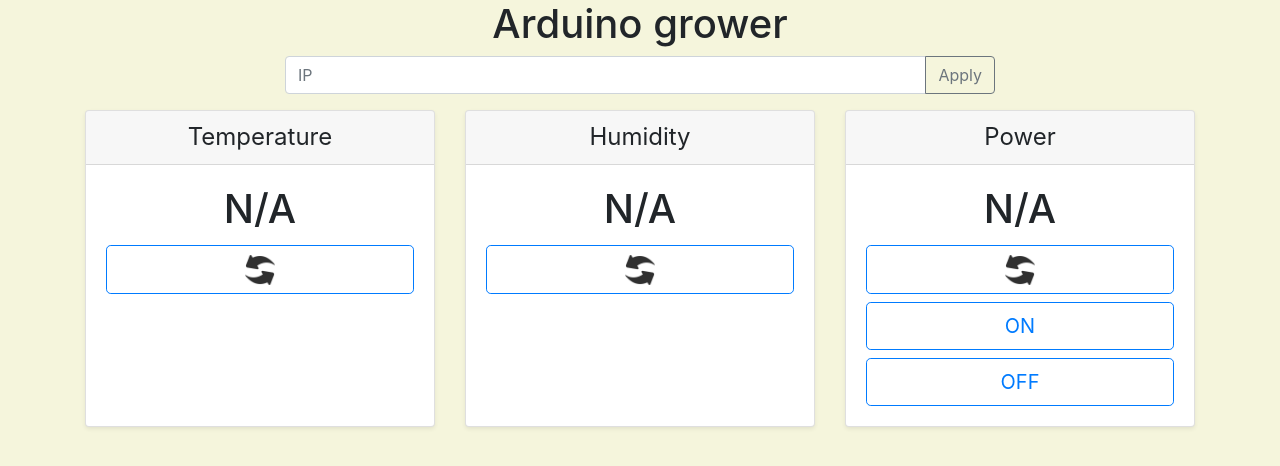
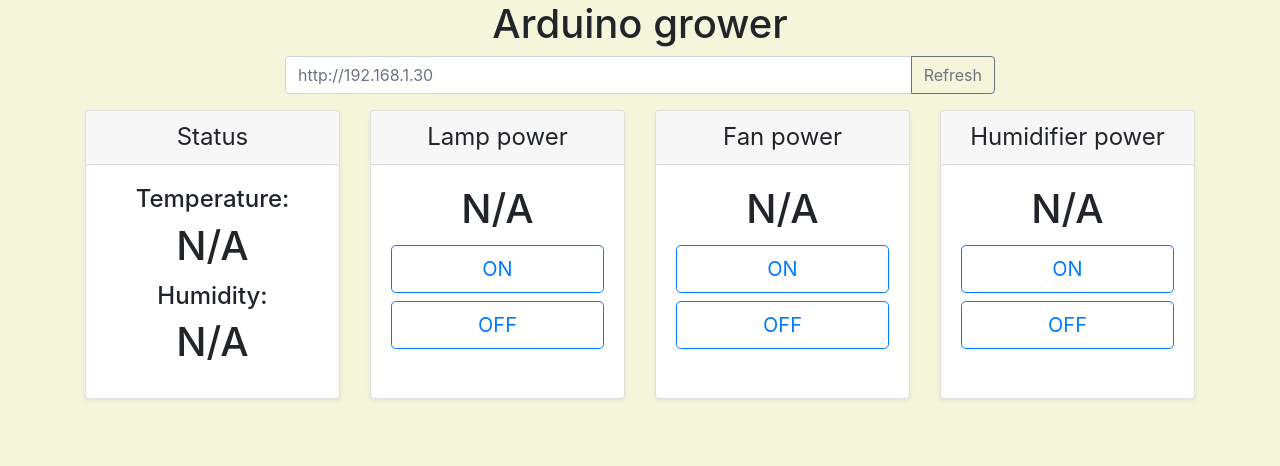
Before and after one commit to vi7/arduino-grower, a plain HTML site: page client/index.html in a window 1280 px wide. Drawn offline with nearby package versions, Linux system fonts and the light colour scheme; no server answers.

Commit message:
Fan and humidifier power control web interface implemented

```diff
--- a/client/index.html
+++ b/client/index.html
@@ -21,49 +21,55 @@
 
     <div class="input-group mb-3 col-sm-8 mx-auto">
         <!--todo validation by pattern-->
-        <input id="ip-input" aria-describedby="button-addon1" class="form-control" placeholder="IP" type="text">
+        <input id="ip-input" aria-describedby="button-addon1" class="form-control" type="text">
         <div class="input-group-append">
-            <button class="btn btn-outline-secondary" id="button-addon1" type="button" onclick="refreshAll()">Apply</button>
+            <button class="btn btn-outline-secondary" id="button-addon1" type="button" onclick="refreshAll()">Refresh</button>
         </div>
     </div>
 
    <div class="card-deck mb-3 text-center">
        <div class="card mb-4 shadow-sm">
            <div class="card-header">
-               <h4 class="my-0 font-weight-normal">Temperature</h4>
+               <h4 class="my-0 font-weight-normal">Status</h4>
            </div>
            <div class="card-body">
+               <h4>Temperature: </h4>
                <h1 class="card-title" id="temperature">N/A</h1>
-
-               <button type="button" class="btn btn-lg btn-block btn-outline-primary" onclick="refreshTemperature()">
-                   <img src="refresh-icon.png" alt="Refresh" height="30px">
-               </button>
+               <h4>Humidity: </h4>
+               <h1 class="card-title" id="humidity">N/A</h1>
            </div>
        </div>
 
        <div class="card mb-4 shadow-sm">
            <div class="card-header">
-               <h4 class="my-0 font-weight-normal">Humidity</h4>
+               <h4 class="my-0 font-weight-normal">Lamp power</h4>
            </div>
            <div class="card-body">
-               <h1 class="card-title" id="humidity">N/A</h1>
-               <button type="button" class="btn btn-lg btn-block btn-outline-primary" onclick="refreshHumidity()">
-                   <img src="refresh-icon.png" alt="Refresh" height="30px">
-               </button>
+               <h1 class="card-title" id="lamp-power-status">N/A</h1>
+               <button type="button" class="btn btn-lg btn-block btn-outline-primary" onclick="powerOn('lamp')">ON</button>
+               <button type="button" class="btn btn-lg btn-block btn-outline-primary" onclick="powerOff('lamp')">OFF</button>
            </div>
        </div>
 
        <div class="card mb-4 shadow-sm">
            <div class="card-header">
-               <h4 class="my-0 font-weight-normal">Power</h4>
+               <h4 class="my-0 font-weight-normal">Fan power</h4>
            </div>
            <div class="card-body">
-               <h1 class="card-title" id="power-status">N/A</h1>
-               <button type="button" class="btn btn-lg btn-block btn-outline-primary" onclick="refreshPowerStatus()">
-                   <img src="refresh-icon.png" alt="Refresh" height="30px">
-               </button>
-               <button type="button" class="btn btn-lg btn-block btn-outline-primary" onclick="powerOn()">ON</button>
-               <button type="button" class="btn btn-lg btn-block btn-outline-primary" onclick="powerOff()">OFF</button>
+               <h1 class="card-title" id="fan-power-status">N/A</h1>
+               <button type="button" class="btn btn-lg btn-block btn-outline-primary" onclick="powerOn('fan')">ON</button>
+               <button type="button" class="btn btn-lg btn-block btn-outline-primary" onclick="powerOff('fan')">OFF</button>
+           </div>
+       </div>
+
+       <div class="card mb-4 shadow-sm">
+           <div class="card-header">
+               <h4 class="my-0 font-weight-normal">Humidifier power</h4>
+           </div>
+           <div class="card-body">
+               <h1 class="card-title" id="hum-power-status">N/A</h1>
+               <button type="button" class="btn btn-lg btn-block btn-outline-primary" onclick="powerOn('hum')">ON</button>
+               <button type="button" class="btn btn-lg btn-block btn-outline-primary" onclick="powerOff('hum')">OFF</button>
            </div>
        </div>
 
--- a/client/script.js
+++ b/client/script.js
@@ -1,11 +1,10 @@
-const pinkponyIp = 'http://192.168.1.30:80';
+const pinkponyIp = 'http://192.168.1.30';
 
 function getIP() {
     let ip = document.getElementById("ip-input").value;
     if ('' !== ip) {
         return ip;
-    }
-    return pinkponyIp;
+    } else return pinkponyIp;
 }
 
 function refreshTemperature() {
@@ -30,19 +29,20 @@ function refreshHumidity() {
     });
 }
 
-function refreshPowerStatus() {
+
+function refreshPowerStatus(device) {
     $.ajax({
         type: "GET",
-        url: getIP() + "/v1/relay/power/status",
+        url: getIP() + "/v2/relay/" + device + "/power/status",
         dataType: "json",
         success: function (result) {
-          showPowerStat(result);
+            showPowerStat(device, result);
         }
     });
 }
 
-function showPowerStat(result) {
-    let powerControl = $("#power-status")[0];
+function showPowerStat(device, result) {
+    let powerControl = document.getElementById(device + "-power-status");
     if (result.power === "1") {
         powerControl.innerHTML = "ON";
         powerControl.style.color = "green";
@@ -52,24 +52,24 @@ function showPowerStat(result) {
     }
 }
 
-function powerOn() {
+function powerOn(device) {
     $.ajax({
         type: "GET",
-        url: getIP() + "/v1/relay/power/on",
+        url: getIP() + "/v2/relay/" + device + "/power/on",
         dataType: "json",
         success: function (result) {
-            showPowerStat(result);
+            showPowerStat(device, result);
         }
     });
 }
 
-function powerOff() {
+function powerOff(device) {
     $.ajax({
         type: "GET",
-        url: getIP() + "/v1/relay/power/off",
+        url: getIP() + "/v2/relay/" + device + "/power/off",
         dataType: "json",
         success: function (result) {
-            showPowerStat(result);
+            showPowerStat(device, result);
         }
     });
 }
@@ -77,9 +77,12 @@ function powerOff() {
 function refreshAll() {
     refreshTemperature();
     refreshHumidity();
-    refreshPowerStatus();
+    refreshPowerStatus("lamp");
+    refreshPowerStatus("fan");
+    refreshPowerStatus("hum");
 }
 
 $(document).ready(function () {
+    $("#ip-input")[0].placeholder = pinkponyIp;
     refreshAll();
 });
```
